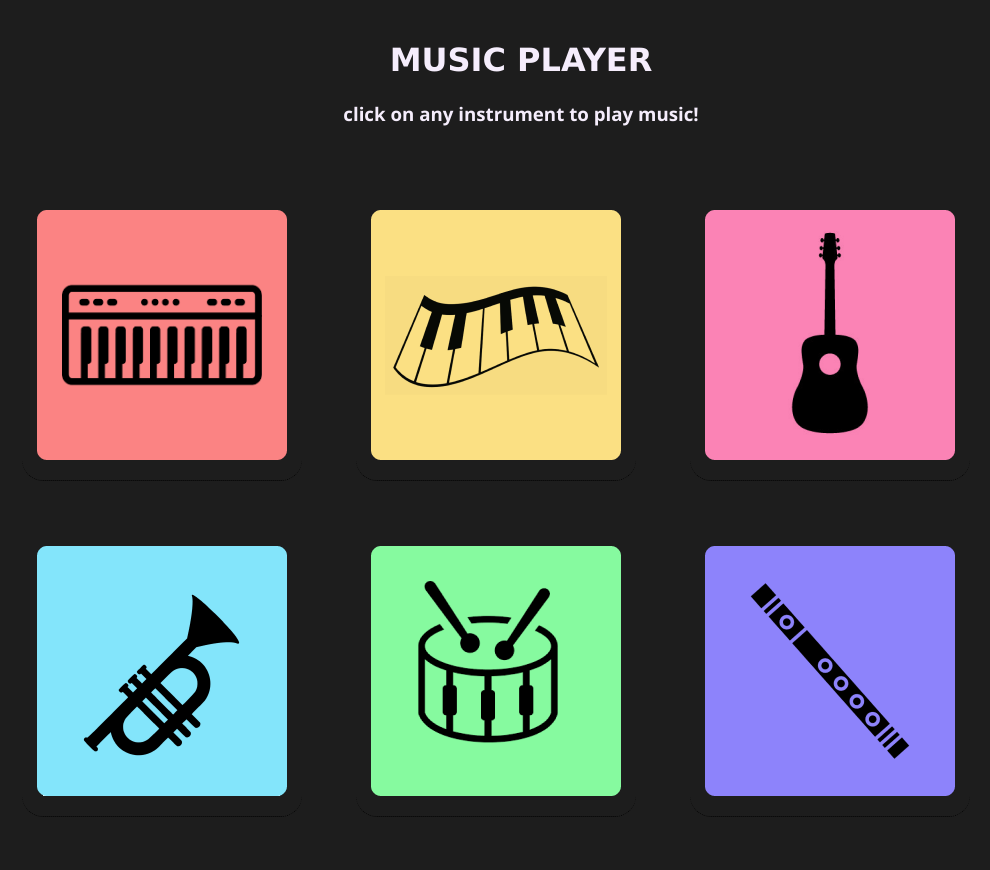
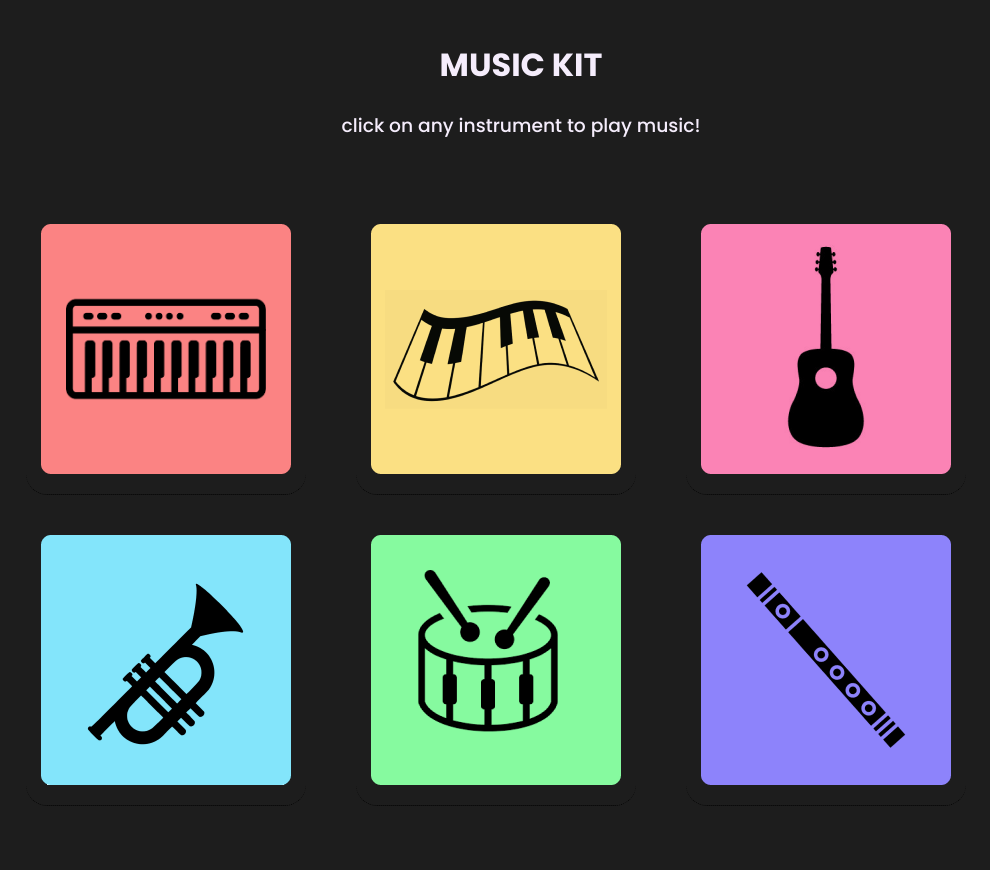
Before and after one commit to chandramasaha/music-kit, a plain HTML site: page index.html in a window 1280 px wide. Shown: the whole page, without its empty margins (119-1109 px from the left). After the commit the page ends 814 px from the top, so only its background shows below. Drawn offline with Linux system fonts and the light colour scheme.

Commit message:
Minor UI Changes
- changing fonts via googlefonts api
- adding flexbox
- adding favicon

```diff
--- a/index.html
+++ b/index.html
@@ -1,31 +1,31 @@
 <!DOCTYPE html>
 <html>
     <head>
-        <title>MUSIC PLAYER</title>
-        <link rel="stylesheet" type="text/css"
-        href="style.css">
+        <title>MUSIC KIT</title>
+        <link rel="icon" type="image/png" href="images/icon.png">
+        <link rel="stylesheet" type="text/css" href="style.css">
+        <link rel="preconnect" href="https://fonts.googleapis.com">
+        <link rel="preconnect" href="https://fonts.gstatic.com" crossorigin>
+        <link href="https://fonts.googleapis.com/css2?family=Inter&family=Poppins:wght@300;400;500;600;700;800&family=Roboto:ital,wght@0,100;0,300;0,400;0,500;0,900;1,100;1,300;1,900&family=Satisfy&display=swap" rel="stylesheet">
     </head>
     <body>
 
         <!-- headings -->
-        <center><h1>MUSIC PLAYER</h1> </center>
-        <center><h3>click on any instrument to play music!</h3> </center>
+       <h1>MUSIC KIT</h1>
+       <h3>click on any instrument to play music!</h3>
 
-        <center>
-        <div>
-        <button style='margin-right:50px' id="synth" class="button button1" data-hover="synth"> <img src="images/synth.png"/> </button>
-        <button style='margin-right:50px'id="piano" class="button button2" data-hover="piano"> <img src="images/piano.png"/> </button>
-        <button style='margin-right:50px' id="guitar" class="button button3" data-hover="guitar"> <img src="images/guitar.jpg"/> </button>
+
+        <div class="cont1">
+        <div> <button style='margin-right:50px' id="synth" class="button button1" data-hover="synth"> <img src="images/synth.png"/> </button></div>
+        <div><button style='margin-right:50px'id="piano" class="button button2" data-hover="piano"> <img src="images/piano.png"/> </button></div>
+        <div><button style='margin-right:50px' id="guitar" class="button button3" data-hover="guitar"> <img src="images/guitar.jpg"/> </button></div>
         </div>
-        </center>
+        <div class="cont2">
+        <div><button style='margin-right:50px'id="trumpet" class="button button4" data-hover="trumpet"> <img src="images/trumpet.jpg"/> </button></div>
+        <div><button style='margin-right:50px'id="drum" class="button button5" data-hover="drum"> <img src="images/drum.png"/> </button></div>
+        <div><button style='margin-right:50px'id="flute" class="button button6" data-hover="flute"> <img src="images/flute.png"/> </button></div>
+        </div>
 
-        <center>
-        <div>
-        <button style='margin-right:50px'id="trumpet" class="button button4" data-hover="trumpet"> <img src="images/trumpet.jpg"/> </button>
-        <button style='margin-right:50px'id="drum" class="button button5" data-hover="drum"> <img src="images/drum.png"/> </button>
-        <button style='margin-right:50px'id="flute" class="button button6" data-hover="flute"> <img src="images/flute.png"/> </button>
-        </div>
-        </center>
 
 
     </body>
--- a/style.css
+++ b/style.css
@@ -1,25 +1,35 @@
 h1{
     padding-top: 20px;
     color:rgb(245, 237, 252);
+    text-align: center;
     font-size: xx-large;
-    font-family:'Lucida Sans', 'Lucida Sans Regular', 'Lucida Grande', 'Lucida Sans Unicode', Geneva, Verdana, sans-serif;
-    font-weight:900;
+    font-family: 'Poppins', sans-serif;
+    font-weight:700;
 }
 
 h3{
     color:rgb(245, 237, 252);
-    font-family:'Segoe UI', Tahoma, Geneva, Verdana, sans-serif;
+    text-align: center;
+    font-family: 'Poppins', sans-serif;
     padding-bottom: 50px;
-    font-weight: 700;
+    font-weight: 500;
 }
 
 body {
     background-color:rgb(29, 29, 29);
 }
 
-div {
-        padding-bottom: 50px;
+.cont1 {
+    display: flex;
+    justify-content: center;
+    margin-bottom: 25px;
 }
+
+.cont2 {
+    display: flex;
+    justify-content: center;
+}
+
 
 button {
     border-radius: 7.5%;
```
Also changed, not shown: images/icon.png (added), images/preview.png (added).
